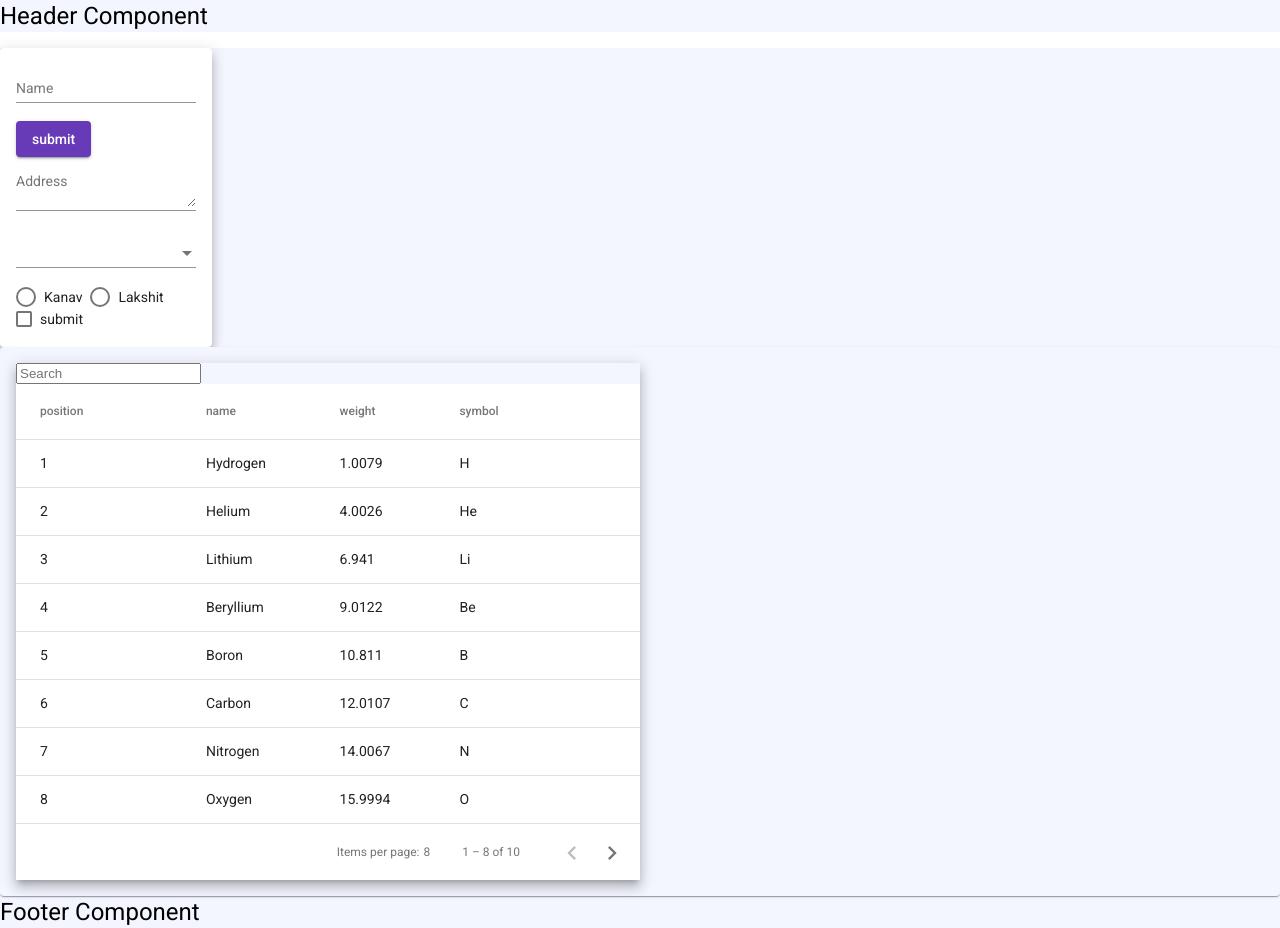
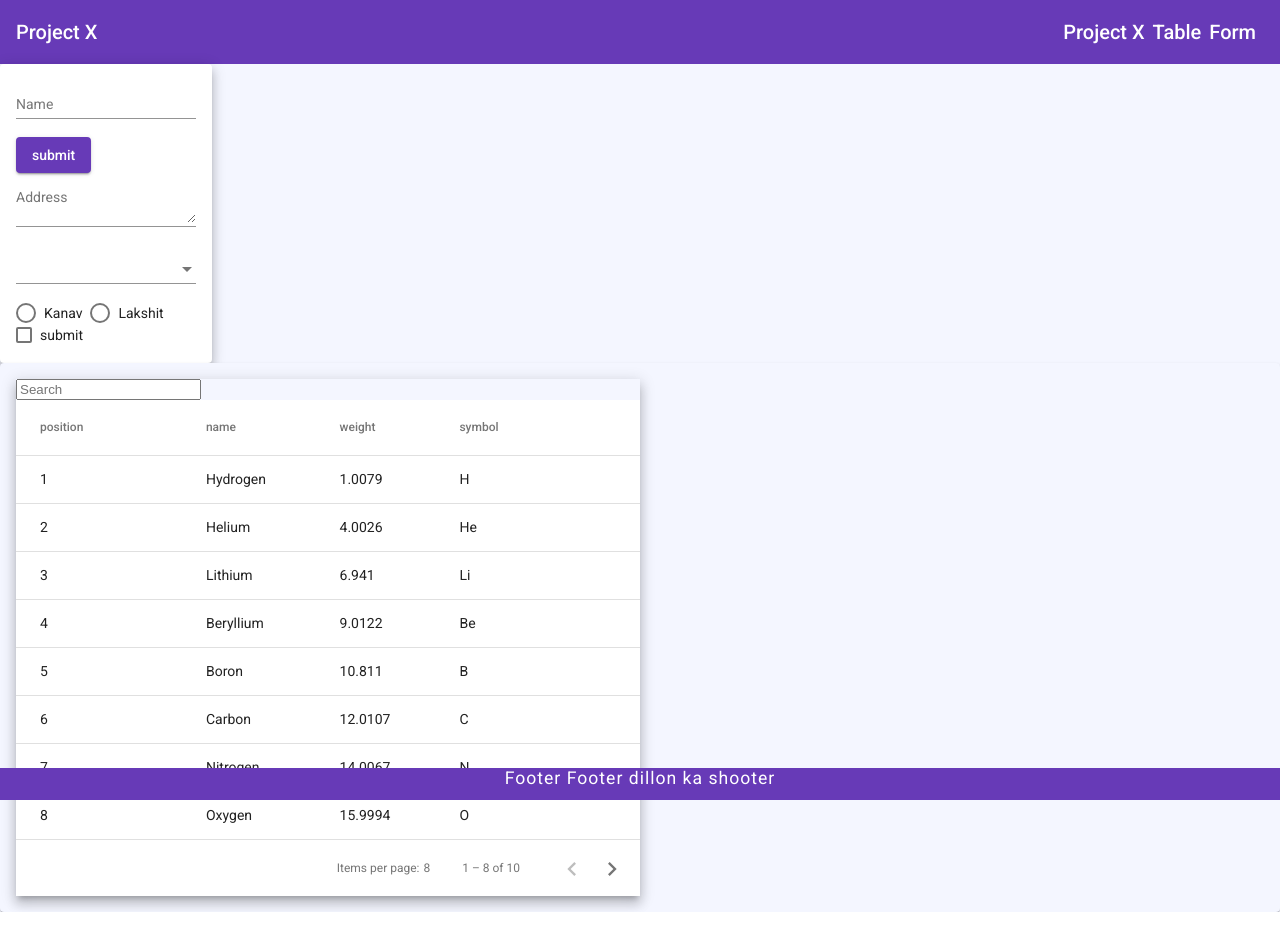
Before and after one commit to LKsquareB/ProjectX, an Angular app in the folder Engine/: page / in a window 1280 px wide. Built offline with nearby package versions, Linux system fonts and the light colour scheme.

Commit message:
I commit to you Lakshit

```diff
--- a/Engine/src/app/app.component.html
+++ b/Engine/src/app/app.component.html
@@ -11,10 +11,10 @@
     </mat-card>
   </div>
   <div *ngIf="component.type == 'header'">
-    <app-header [data]="component"></app-header>
+    <app-header [data]="component.properties"></app-header>
   </div>
   <div *ngIf="component.type == 'footer'">
-    <app-footer [data]="component"></app-footer>
+    <app-footer [data]="component.properties"></app-footer>
   </div>
 </div>
 <!-- <app-footer></app-footer> -->
--- a/Engine/src/app/global/footer/footer.component.html
+++ b/Engine/src/app/global/footer/footer.component.html
@@ -1,9 +1,8 @@
-<!-- <div *ngIf='data.uiProperty.isVisible'>
+<div *ngIf='data.uiProperty.isVisible'>
     <footer class="footer">
         <p>
-            {{data.elements[0].text}} -->
-            <!-- Hello WORLD -->
-        <!-- </p>
+            {{data.elements[0].text}}
+        </p>
       </footer>
-</div> -->
-<h1>Footer Component</h1>
+</div>
+<!-- <h1>Footer Component</h1> -->
--- a/Engine/src/app/global/header/header.component.html
+++ b/Engine/src/app/global/header/header.component.html
@@ -1,14 +1,14 @@
-<!-- <div *ngIf='data.uiProperty.isVisible'>
+<div *ngIf='data.uiProperty.isVisible'>
 
 <mat-toolbar color="primary" class="navbar">
-    <div>{{data.home.text}}</div> -->
-    <!-- <span class="header-spacer"></span>
+    <div>{{data.home.text}}</div>
+    <span class="header-spacer"></span>
     <div *ngFor='let ele of data.elements'>
       <a routerLink="ele.routerLink" routerLinkActive="ele.routerLinkActive">
         <span>
         {{ele.text}}
       </span>
       </a>
-    </div> -->
-  <!-- </mat-toolbar> -->
-  <h1>Header Component</h1>
+    </div>
+</mat-toolbar>
+  <!-- <h1>Header Component</h1> -->
```
